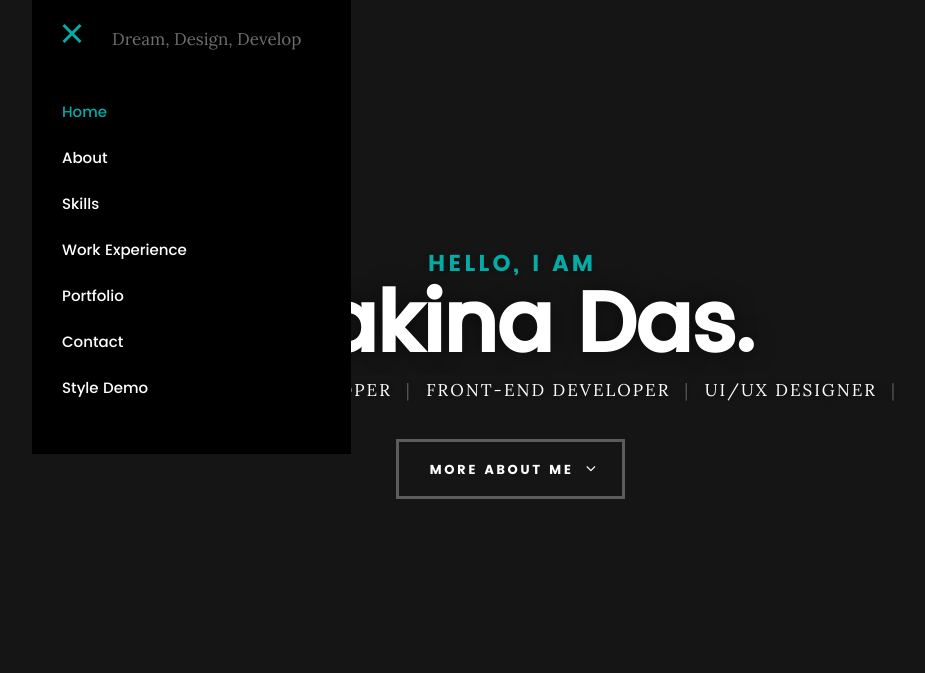
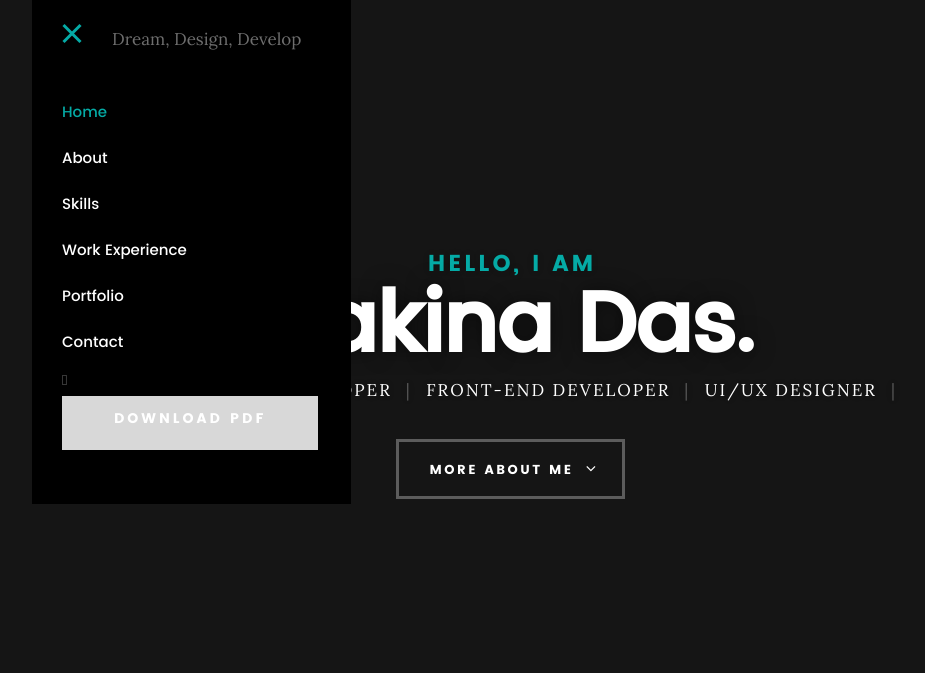
Before and after one commit to sakinadas/mystory, a plain HTML site: page index.html in a window 1280 px wide. Both pictures are taken after a click on the link "Menu". Shown: the top 673 px of the page, without its empty margins (128-1053 px from the left). Drawn offline with Linux system fonts and the light colour scheme; files whose address does not match are found by name.

Commit message:
Update index.html

```diff
--- a/index.html
+++ b/index.html
@@ -40,7 +40,7 @@
 						<li><a class="smoothscroll"  href="#resume" title="">Work Experience</a></li>
 						<li><a class="smoothscroll"  href="#portfolio" title="">Portfolio</a></li>
 						<li><a class="smoothscroll"  href="#contact" title="">Contact</a></li>
-						<li><a href="styles.html" title="">Style Demo</a></li>
+						<li class="actions small fa-file-pdf-o"><a href="SAKINA-DAS-resume.pdf" download="SakinaDas_Resume" class="button special small">Download pdf</a></li>
 					</ul>
 				</nav>
    		</div> <!-- /top-bar -->
```
